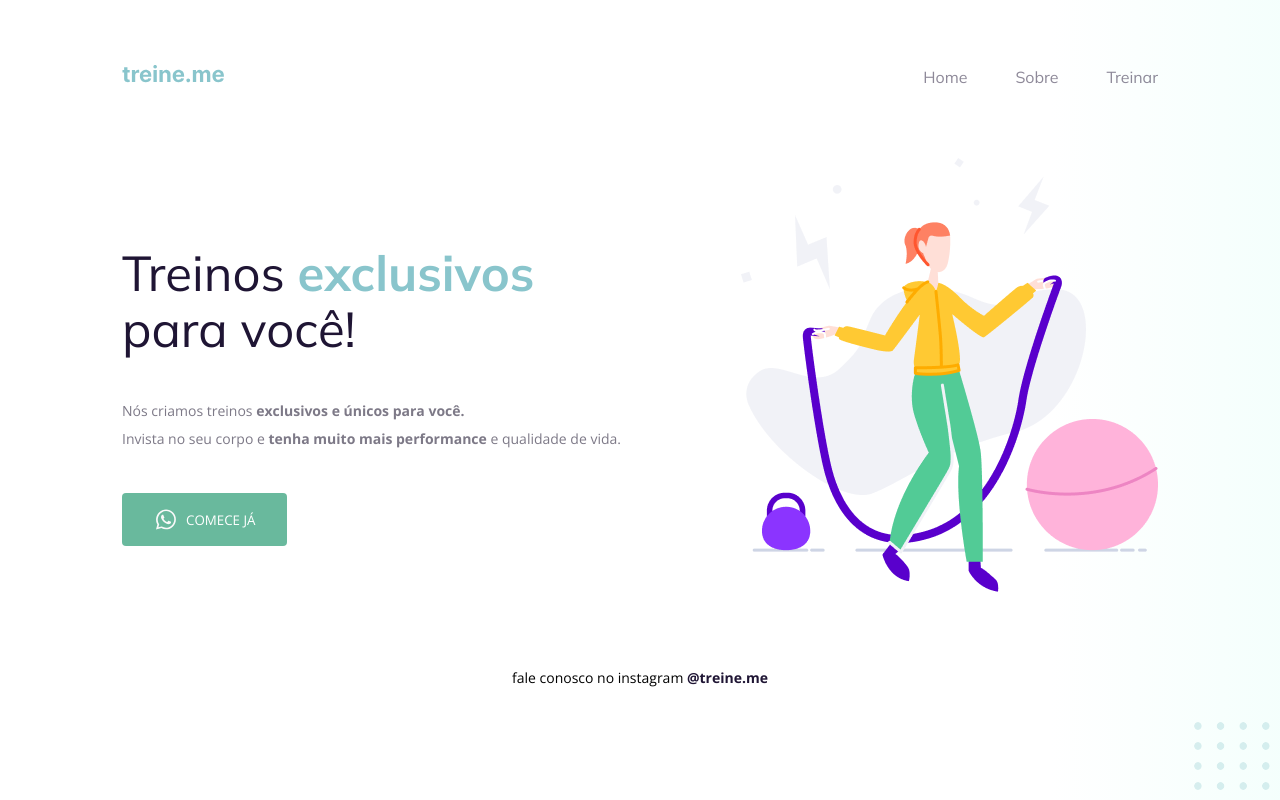
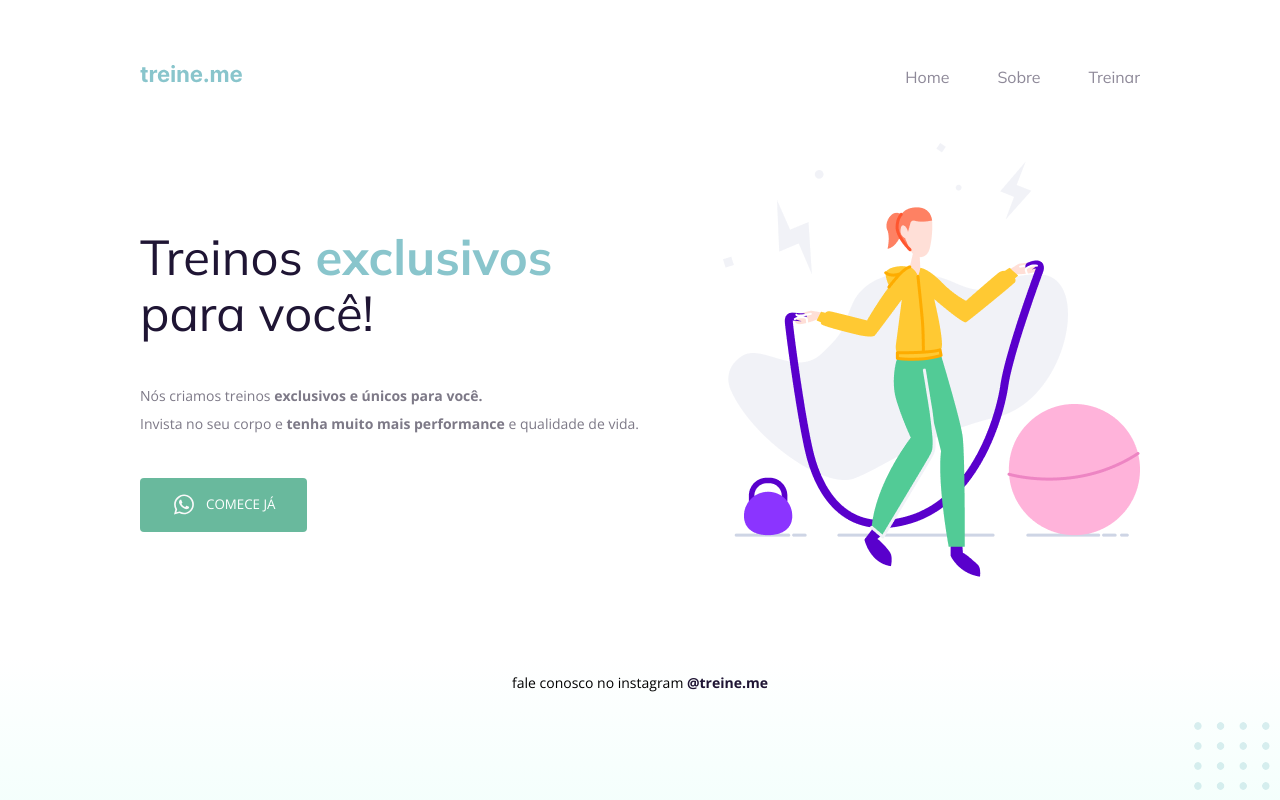
Before and after one commit to samuelbaldasso/treine.me, a plain HTML site: page index.html in a window 1280 px wide. Drawn offline with nearby package versions, Linux system fonts and the light colour scheme.

Commit message:
first commit

```diff
--- a/index.html
+++ b/index.html
@@ -15,6 +15,7 @@
   </head>
   <body>
     <div class="page">
+      <header>
         <nav>
           <a id="logo" href="#">
             <img src="images/logo.svg" alt="Treine.me" />
@@ -25,30 +26,33 @@
             <li><a href="#">Treinar</a></li>
           </ul>
         </nav>
+    </header>
 
       <main>
         <section>
-            <h1>Treinos <span>exclusivos</span> para você!</h1>
+          <h1 class="title">Treinos <span>exclusivos</span> para você!</h1>
 
-            <p>
-              Nós criamos treinos <strong>exclusivos e únicos para você.</strong></br>
+          <p class="subtitle">
+            Nós criamos treinos <strong>exclusivos e únicos para você.</strong>
+            <br>
             Invista no seu corpo e <strong>tenha muito mais performance</strong> e qualidade de vida.
           </p>
 
           <button>
-              <img src="images/whats.svg" alt="Ícone do whatsapp">
+              <img src="images/whats.svg" alt="Ícone do Whatsapp">
               COMECE JÁ
+          </button>
 
-            </button>
         </section>
 
-          <img src="images/img.png" alt="Desenho de uma mulher pulando corta numa academia.">
+        <img src="images/img.png" alt="Desenho de uma mulher pulando corda numa academia">
       </main>
+
+    </div>
 
       <footer>
           fale conosco no instagram <a href="https://instagram.com/treineme" target="_blank">@treine.me</a>
       </footer>
-    </div>
 
     <img id="balls" src="images/balls.svg" alt="Bolinhas decorativas verdes no canto inferior direito da página.">
 
--- a/style.css
+++ b/style.css
@@ -3,32 +3,30 @@ body {
 
   font-family: "Open Sans", sans-serif;
 
-  background: linear-gradient(
-    90deg,
-    rgb(227, 255, 248, 0) 82.08%,
-    rgb(227, 255, 248, 0.38) 100%
-  );
+  background: linear-gradient(180deg, rgb(227, 255, 248, 0) 82.08%, rgb(227, 255, 248, 0.38) 100%);
 
   min-height: 100vh;
 }
 
 .page {
+  width: 1000px;
   margin: 0 auto;
-  padding: 65px 122px 0;
+  padding-top: 65px;
 }
 
-nav {
+header nav {
   display: flex;
   justify-content: space-between;
   align-items: center;
-  margin-bottom: 70px;
+
+  margin-bottom: 55px;
 }
 
-ul {
+header nav ul {
   display: flex;
+  gap: 48px;
   list-style: none;
   margin: 0;
-  gap: 48px;
   padding: 0;
 }
 
@@ -37,24 +35,23 @@ a {
   text-decoration: none;
 }
 
-ul li a {
-  opacity: 0.5;
+header nav ul li a {
+    opacity: 0.5;
 }
 
-ul li a:hover {
+header nav ul li a:hover {
   font-weight: bold;
   opacity: 1;
 }
 
-main{
-  display: flex;
-  justify-content: space-between;
-  align-items: center;
+header nav ul, h1 {
+  font-family: "Mulish", sans-serif;
 }
 
-h1,
-ul {
-  font-family: "Mulish", sans-serif;
+main {
+  display: flex;
+  align-items: center;
+  justify-content: space-between;
 }
 
 h1 {
@@ -72,7 +69,7 @@ h1 span {
   font-weight: bold;
 }
 
-section p {
+p {
   font-size: 14px;
   line-height: 28px;
   color: #7d7987;
@@ -82,23 +79,21 @@ section p {
 
 button {
   color: white;
+  text-transform: uppercase;
   font-family: "Open Sans", sans-serif;
 
-  background: #69b99d;
+  background: #69B99D;
   border: 0;
-  padding: 14px 32px;
+  padding: 14px 32px 15px;
 
   display: flex;
+  align-items: center;
   justify-content: center;
-  gap: 8px;
+  gap: 10px;
+
   border-radius: 4px;
-  text-align: center;
-  align-items: center;
+
   cursor: pointer;
-}
-
-button:hover {
-  background: #4ea788;
 }
 
 footer {
@@ -107,7 +102,7 @@ footer {
 
   text-align: center;
 
-  margin: 72px;
+  margin: 92px 0 30px;
 }
 
 footer a {
@@ -115,7 +110,7 @@ footer a {
 }
 
 #balls {
-  position: fixed;
-  bottom: 0;
-  right: 0;
+    position: fixed;
+    bottom: 0;
+    right: 0;
 }
```
Lines whose indentation alone changed are shown as unchanged.
